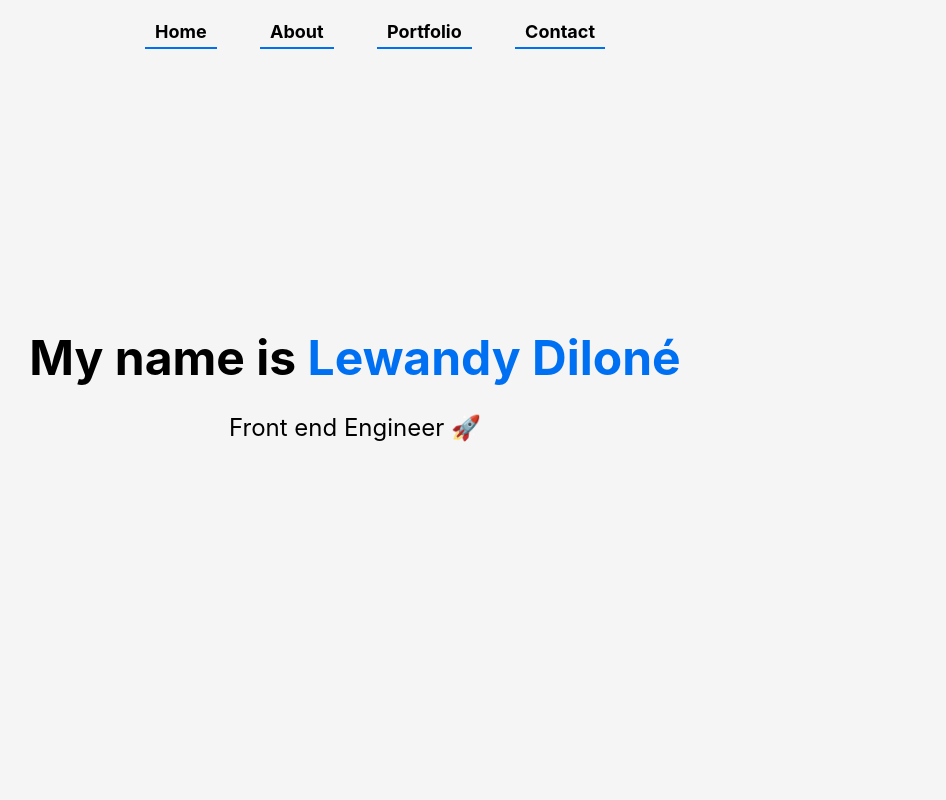
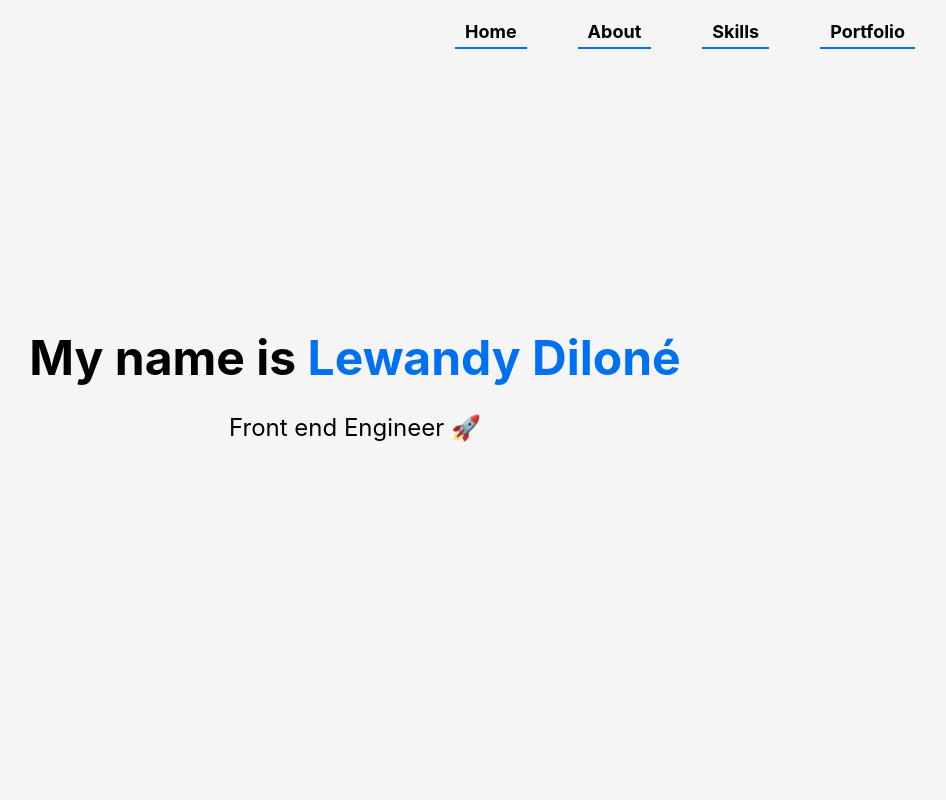
Before and after one commit to lewandy/lewandy.dev, a Next.js app: page / in a window 1280 px wide. Shown: the top 800 px of the page, without its empty margins (285-1231 px from the left). Built offline with nearby package versions, Linux system fonts and the light colour scheme.

Commit message:
ref: header

```diff
--- a/components/Header.tsx
+++ b/components/Header.tsx
@@ -23,10 +23,10 @@ export default function Header(props: ComponentProps) {
             <a href="#about">About</a>
           </li>
           <li style={linkStyles}>
-            <a href="#portfolio">Portfolio</a>
+            <a href="#about">Skills</a>
           </li>
           <li style={linkStyles}>
-            <a href="#contact">Contact</a>
+            <a href="#portfolio">Portfolio</a>
           </li>
         </ul>
       </nav>
--- a/styles/Header.module.css
+++ b/styles/Header.module.css
@@ -3,8 +3,10 @@
   width: 100%;
   height: 60px;
   display: flex;
+  padding-right: 10vh;
+  padding-left: 10vh;
   position: fixed;
-  justify-content: center;
+  justify-content: flex-end;
 }
 
 .scrolled {
```
